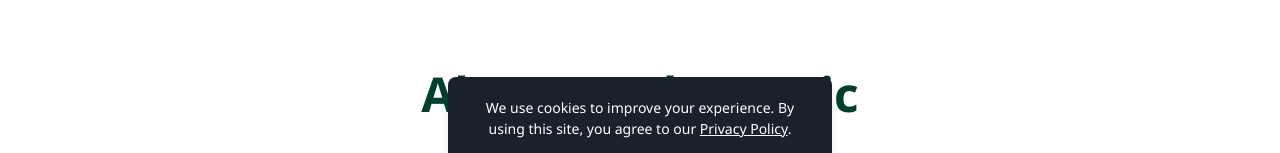
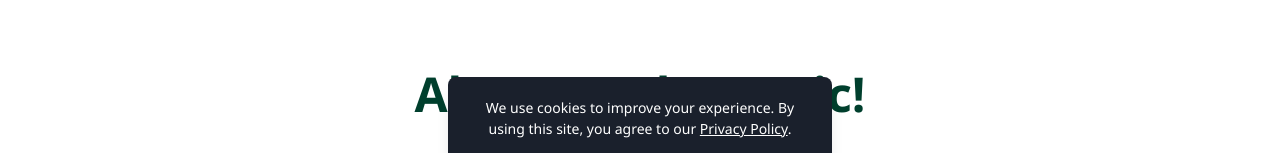
Before and after one commit to Neesonn/luckylogicit, a Next.js app: page /about-us in a window 1280 px wide. Shown: the part 258-411 px from the top of the page. Built offline with nearby package versions, Linux system fonts and the light colour scheme.

Commit message:
Added future text

```diff
--- a/app/about-us/page.tsx
+++ b/app/about-us/page.tsx
@@ -22,7 +22,7 @@ export default function AboutUsPage() {
 
       {/* Main Heading */}
       <Heading as="h1" size="2xl" color="brand.green" textAlign="center" mb={12}>
-        About Lucky Logic
+        About Lucky Logic!
       </Heading>
 
       {/* Our Story */}
```
Also changed, not shown: 1 other file (tests, documents, lock files or other folders).
